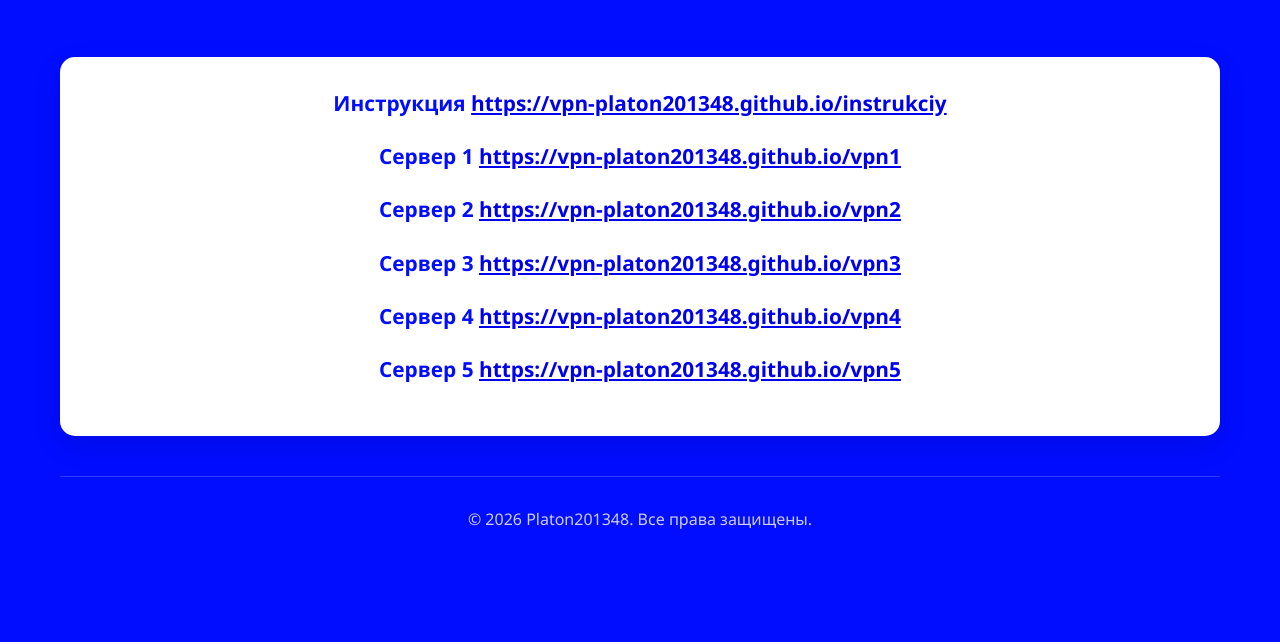
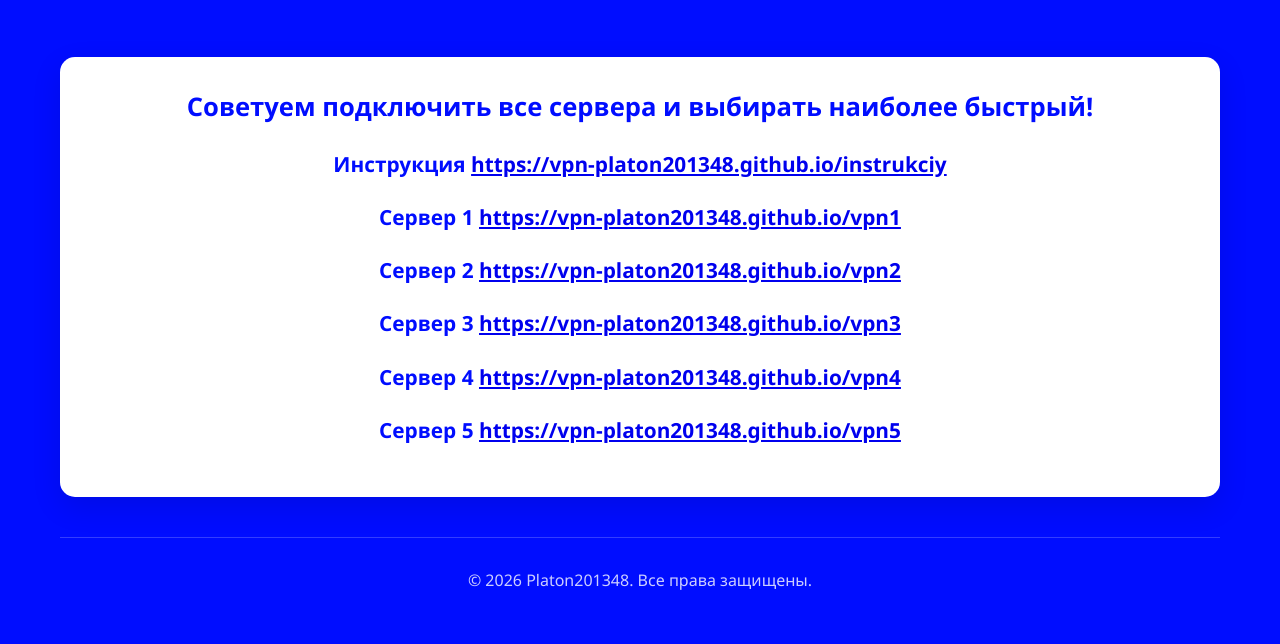
Before and after one commit to VPN-Platon201348/vpn-platon201348.github.io, a plain HTML site: page index.html in a window 1280 px wide. Shown: the part 158-802 px from the top of the page. Drawn offline with Linux system fonts and the light colour scheme.

Commit message:
index.html

```diff
--- a/index.html
+++ b/index.html
@@ -46,6 +46,7 @@
         <!-- Текст -->
         <main>
             <section class="content-area">
+                <h3>Советуем подключить все сервера и выбирать наиболее быстрый!</h3>
                 <h4>Инструкция <a href="https://vpn-platon201348.github.io/instrukciy" >https://vpn-platon201348.github.io/instrukciy</a></h4>
                 <h4>Сервер 1 <a href="https://vpn-platon201348.github.io/vpn1" >https://vpn-platon201348.github.io/vpn1</a></h4>
                 <h4>Сервер 2 <a href="https://vpn-platon201348.github.io/vpn2" >https://vpn-platon201348.github.io/vpn2</a></h4>
```
